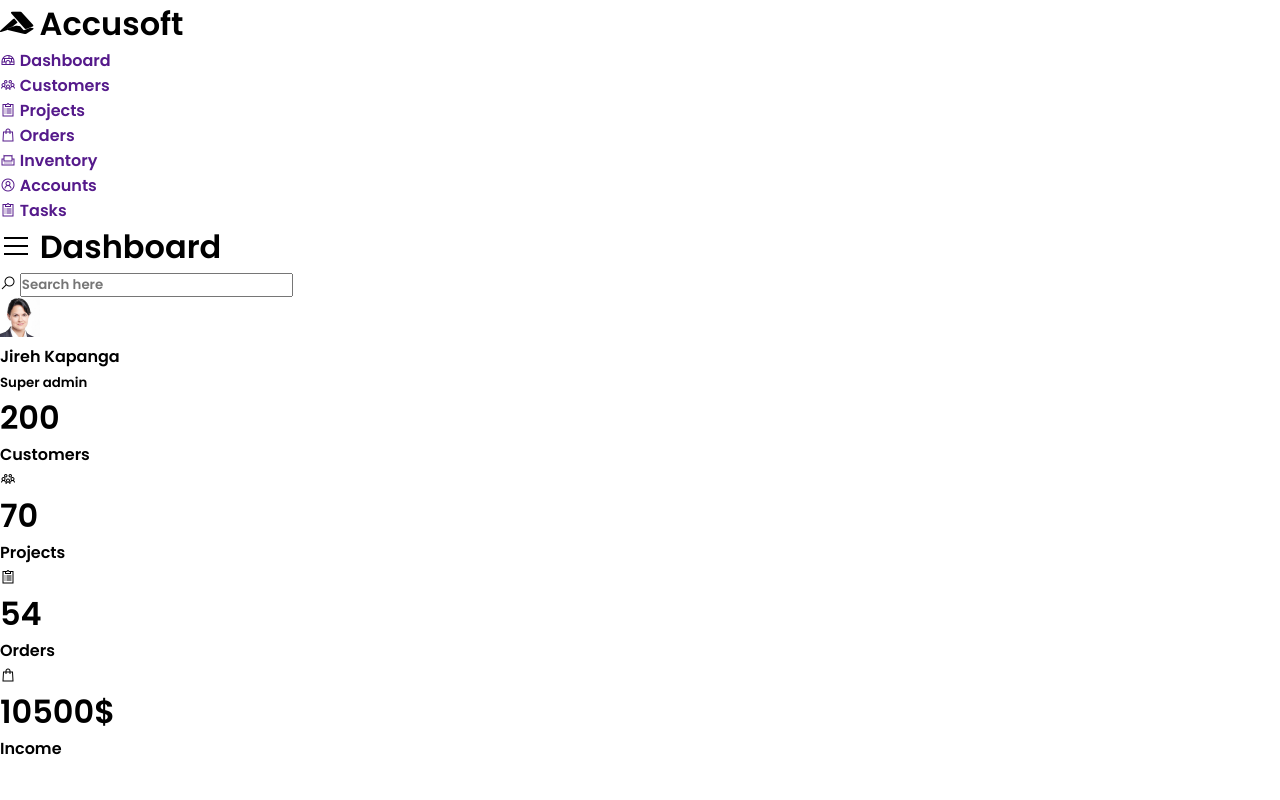
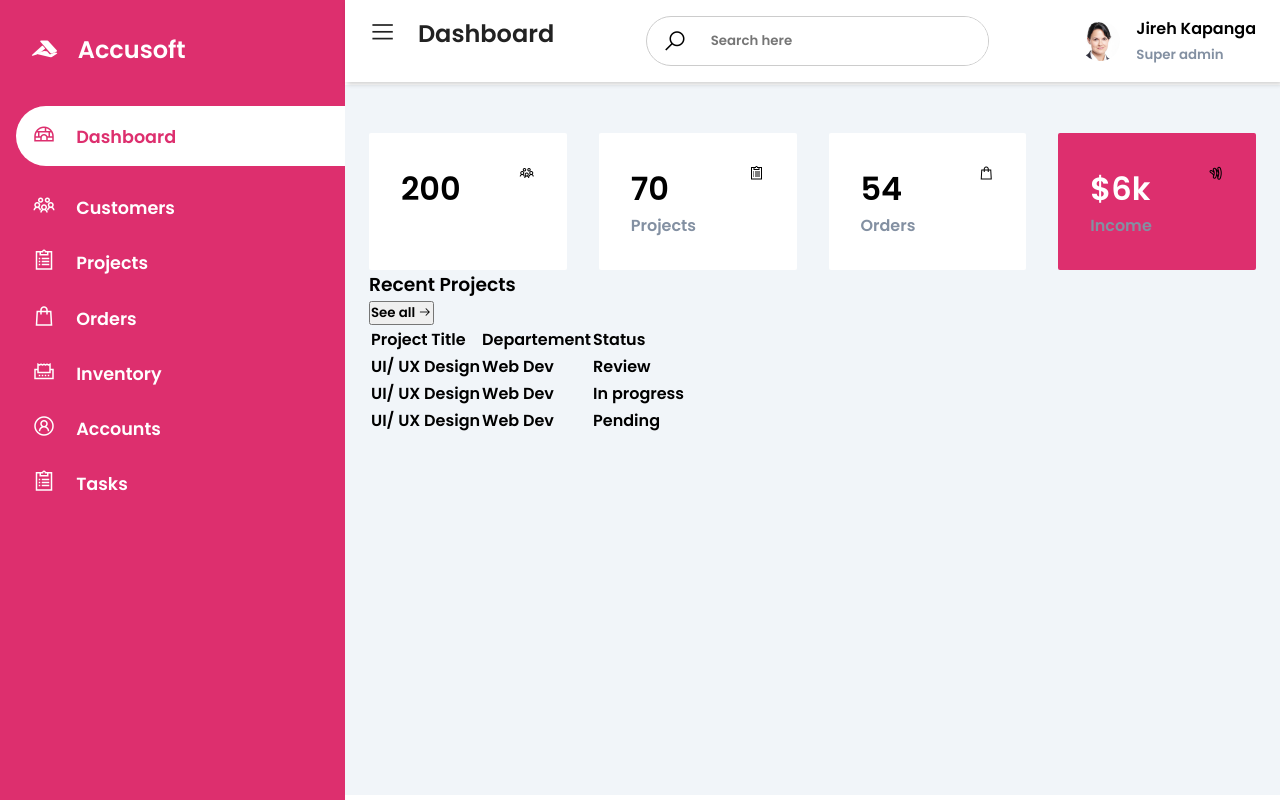
Before and after one commit to jireh-IT/admin-html-css, a plain HTML site: page index.html in a window 1280 px wide. Drawn offline with nearby package versions, Linux system fonts and the light colour scheme.

Commit message:
added table html and grid css

```diff
--- a/css/home_style.css
+++ b/css/home_style.css
@@ -3,7 +3,7 @@
 :root{
     --main-color: #DD2F6E;
     --color-dark: #1D2231;
-    --text-grey: #
+    --text-grey: #8390A2;
 }
 
 * {
@@ -14,3 +14,162 @@
     text-decoration: none;
     font-family: 'Poppins', sans-serif;
 }
+
+.sidebar{
+    width: 345px;
+    position: fixed;
+    height: 100%;
+    left: 0;
+    top: 0;
+    background: var(--main-color);
+    z-index: 100;
+}
+
+.sidebar-brand{
+    height: 90px;
+    padding: 2rem 0rem 1rem 2rem;
+    color: #fff;
+}
+
+.sidebar-brand span{
+   display: inline-block;
+   padding-right: 1rem;
+}
+
+.sidebar-menu{
+    margin-top: 1rem;
+}
+
+.sidebar-menu li{
+    width: 100%;
+    margin-bottom: 1.7rem;
+    padding-left: 1rem;
+}
+
+.sidebar-menu a{
+    padding-left: 1rem;
+    display: block;
+    color: #fff;
+    font-size: 1.1rem;
+}
+
+.sidebar-menu a.active{
+    background: #fff;
+    padding-top: 1rem;
+    padding-bottom: 1rem;
+    color: var(--main-color);
+    border-radius: 30px 0px 0px 30px;
+}
+
+.sidebar-menu a span:first-child{
+    font-size: 1.5rem;
+    padding-right: 1rem;
+}
+
+.main-content{
+    margin-left: 345px;
+}
+
+header{
+    display: flex;
+    flex-direction: row;
+    justify-content: space-between;
+    padding: 1rem 1.5rem;
+    box-shadow: 2px 2px 5px rgba(0, 0, 0, 0.2);
+    position: fixed;
+    left: 345px;
+    width: calc(100% - 345px);
+    top: 0;
+    z-index: 100;
+}
+
+header h2{
+    color: #222;
+}
+
+header label span{
+    font-size: 1.7rem;
+    padding-right: 1rem;
+
+}
+
+.search-wrapper{
+    border: 1px solid #ccc;
+    border-radius: 30px;
+    height: 50px;
+    display: flex;
+    align-items: center;
+    overflow-x: hidden;
+}
+
+.search-wrapper span{
+   display: inline-block;
+   padding: 0rem 1rem;
+   font-size: 1.5rem;
+}
+
+.search-wrapper input{
+    height: 100%;
+    padding: .5rem;
+    border: none;
+    outline: none;
+}
+
+.user-wrapper{
+    display: flex;
+    align-items: center;
+}
+
+.user-wrapper img{
+    border-radius: 50%;
+    margin-right: 1rem;
+}
+
+
+
+.user-wrapper small{
+    display: inline-block;
+    color: var(--text-grey);
+}
+
+main{
+   margin-top: 85px;
+   padding: 2rem 1.5rem;
+   background: #f1f5f9;
+   min-height: calc(100vh - 90px);
+}
+
+.cards{
+    display: grid;
+    grid-template-columns: repeat(4, 1fr);
+    grid-gap: 2rem;
+    margin-top: 1rem;
+}
+
+.card-single{
+    display: flex;
+    justify-content: space-between;
+    background: #fff;
+    padding: 2rem;
+    border-radius: 2px;
+}
+
+.card-single  div:last-child span{
+    color: var(--main-color);
+    font-size: 3rem;
+}
+
+.card-single  div:first-child span{
+    color: var(--text-grey);
+}
+
+.card-single:last-child{
+    background: var(--main-color);
+}
+
+.card-single:last-child h1,
+.card-single:first-child div:first-child span,
+.card-single:last-child div:last-child span
+{
+    color: #fff;
+}
--- a/index.html
+++ b/index.html
@@ -5,20 +5,20 @@
 <meta charset="utf-8">
   <meta name="viewport" content="width=device-width, initial-scale=1.0">
   <link rel="stylesheet" href="https://maxst.icons8.com/vue-static/landings/line-awesome/line-awesome/1.3.0/css/line-awesome.min.css">
-  <link href="#" rel="stylesheet">
+
 <link rel="stylesheet" type="text/css"href="css/home_style.css">
 </head>
 <body>
 
  <div class="sidebar">
     <div class="sidebar-brand">
-      <h1><span class="lab la-accusoft"></span> Accusoft</h1>
+      <h2><span class="lab la-accusoft"></span> Accusoft</h2>
     </div>
 
     <div class="sidebar-menu">
         <ul>
-          <li>
-            <a href="">
+          <li >
+            <a href="" class="active">
             <span class="las la-igloo"></span>
             <span>Dashboard</span>
           </a>
@@ -61,7 +61,7 @@
           </li>
 
           <li>
-            <a href="">
+            <a href="#">
             <span class="las la-clipboard-list"></span>
             <span>Tasks</span>
           </a>
@@ -72,15 +72,18 @@
 
  </div>
 
+
+
  <div class="main-content">
-   <header>
-     <div class="header-title">
-       <h1>
+
+   <header >
+
+       <h2>
         <label for="">
           <span class="las la-bars"></span>
         </label>
         Dashboard
-       </h1>
+       </h2>
 
        <div class="search-wrapper">
           <span class="las la-search"></span>
@@ -95,11 +98,13 @@
          </div>
        </div>
 
-     </div>
+
    </header>
 
    <main>
       <div class="cards">
+
+
 
           <div class="card-single">
             <div>
@@ -127,13 +132,71 @@
 
           <div class="card-single">
             <div>
-              <h1>10500$</h1>
+              <h1>$6k</h1>
               <span>Income</span>
             </div>
-              <span class="las la-google-wallet"></span>
+              <span class="lab la-google-wallet"></span>
           </div>
 
       </div>
+
+
+      <div class="recent-grid">
+
+        <div class="projects">
+          <div class="card">
+            <div class="card-header">
+              <h3>Recent Projects</h3>
+              <button>See all <span class="las la-arrow-right"></span></button>
+            </div>
+            <div class="card-body">
+              <table>
+                 <thead>
+                   <tr>
+                     <td>Project Title</td>
+                     <td>Departement</td>
+                     <td>Status</td>
+                   </tr>
+                 </thead>
+                 <tbody>
+                   <tr>
+                     <td>UI/ UX Design</td>
+                     <td>Web Dev</td>
+                     <td>
+                       <span class="status"></span>
+                       Review
+                      </td>
+                   </tr>
+                   <tr>
+                    <td>UI/ UX Design</td>
+                    <td>Web Dev</td>
+                    <td>
+                      <span class="status"></span>
+                      In progress
+                     </td>
+                  </tr>
+                  <tr>
+                    <td>UI/ UX Design</td>
+                    <td>Web Dev</td>
+                    <td>
+                      <span class="status"></span>
+                      Pending
+                     </td>
+                  </tr>
+                 </tbody>
+              </table>
+            </div>
+
+          </div>
+        </div>
+
+        <div class="customers">
+
+        </div>
+
+
+      </div>
+
    </main>
 
  </div>
```
